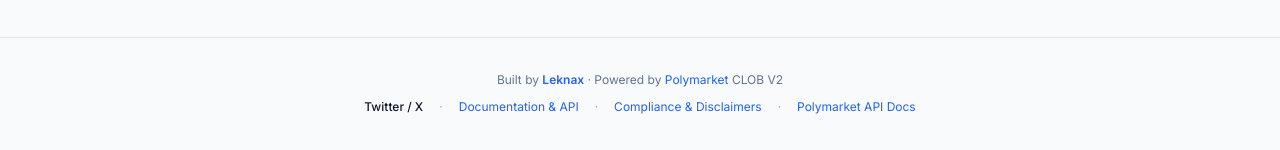
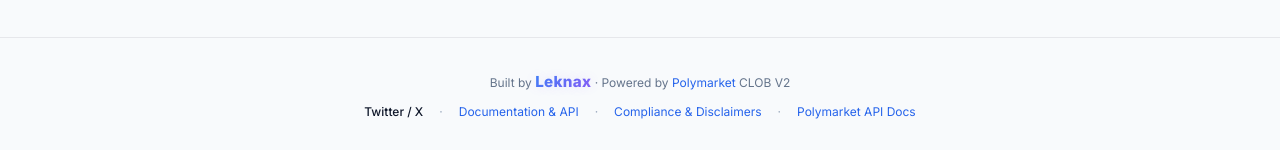
Before and after one commit to Lesnak1/Pollapse, a Next.js app: page / in a window 1280 px wide. Shown: the part 1866-2016 px from the top of the page. Built offline with nearby package versions, Linux system fonts and the light colour scheme; no server answers.

Commit message:
style: enrich leknax footer link with custom neon gradient glow

```diff
--- a/app/layout.js
+++ b/app/layout.js
@@ -33,7 +33,24 @@ export default function RootLayout({ children }) {
           <div className="container">
             <p>
               Built by{' '}
-              <a href="https://github.com/Lesnak1" target="_blank" rel="noopener noreferrer" style={{ color: 'var(--accent-blue-light)', fontWeight: 600 }}>Leknax</a>
+              <a
+                href="https://github.com/Lesnak1"
+                target="_blank"
+                rel="noopener noreferrer"
+                className="hover-link"
+                style={{
+                  background: 'linear-gradient(135deg, #3b82f6, #8b5cf6)',
+                  WebkitBackgroundClip: 'text',
+                  WebkitTextFillColor: 'transparent',
+                  fontWeight: 800,
+                  fontSize: '0.95rem',
+                  letterSpacing: '0.3px',
+                  display: 'inline-block',
+                  textShadow: '0 0 12px rgba(139, 92, 246, 0.15)',
+                }}
+              >
+                Leknax
+              </a>
               {' '}· Powered by{' '}
               <a href="https://polymarket.com" target="_blank" rel="noopener noreferrer">Polymarket</a> CLOB V2
             </p>
```
